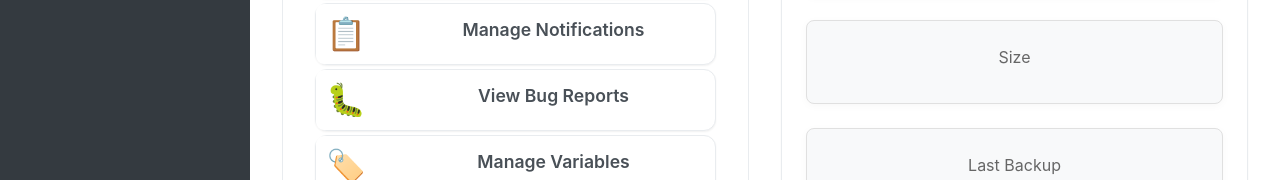
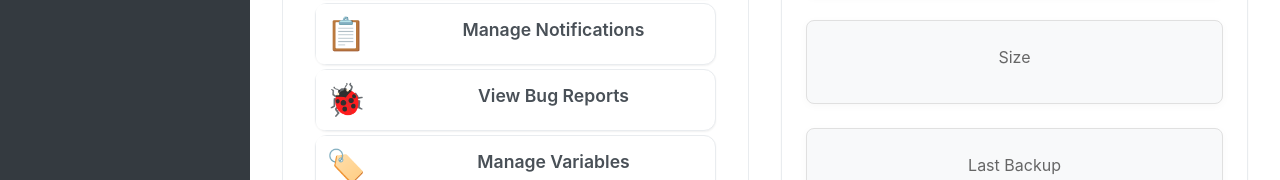
Before and after one commit to JoeRyanMBA/StructuredDocs, a Vue app in the folder frontend/: page /admin in a window 1280 px wide. Shown: the part 534-714 px from the top of the page. Built offline with nearby package versions, Linux system fonts and the light colour scheme; no server answers; sample sign-in values are in the browser's storage.

Commit message:
fix: update bug icon in AdminDashboard to use ladybug emoji

```diff
--- a/frontend/src/data/iconCatalog.js
+++ b/frontend/src/data/iconCatalog.js
@@ -840,9 +840,9 @@ export const dashboardEmojiIcons = [
     ]
   },
   {
-    "key": "dashboard-🐛",
-    "label": "🐛",
-    "token": "🐛",
+    "key": "dashboard-🐞",
+    "label": "🐞",
+    "token": "🐞",
     "meaning": "Bug management actions.",
     "usedIn": [
       "AdminDashboard.vue"
--- a/frontend/src/views/AdminDashboard.vue
+++ b/frontend/src/views/AdminDashboard.vue
@@ -84,7 +84,7 @@
             </div>
           </button>
           <button class="quick-action-card" @click="navigateTo('/admin/bugs')">
-            <div class="action-icon">🐛</div>
+            <div class="action-icon">🐞</div>
             <div class="action-content" title="Review user-submitted bug reports">
               <h3>View Bug Reports</h3>
             </div>
```
